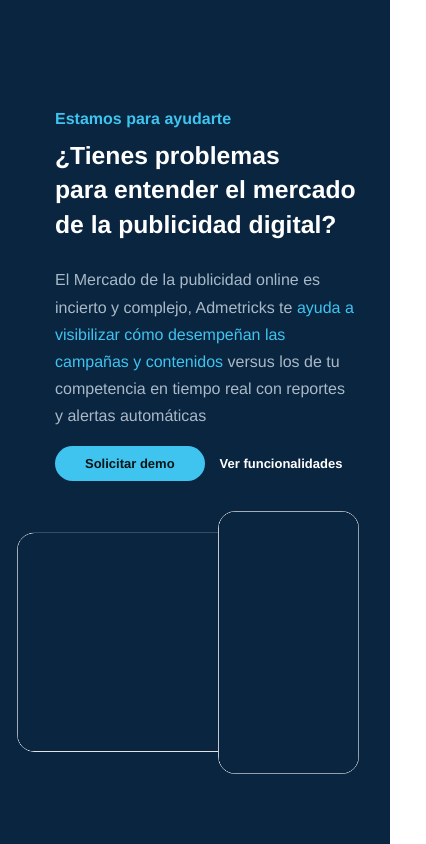
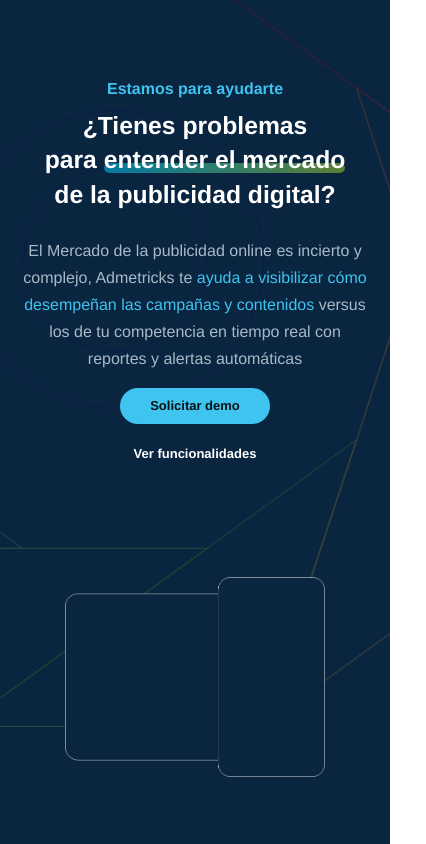
Before and after one commit to simonalvarado/admetricks-landing, a Vue app: page / in a window 390 px wide. Shown: the whole page, 426 px wide, since content can reach past the window. Built offline with nearby package versions, Linux system fonts and the light colour scheme.

Commit message:
update(*): adding background logo and adding responsive styles

```diff
--- a/src/App.vue
+++ b/src/App.vue
@@ -19,6 +19,10 @@
   -webkit-font-smoothing: antialiased;
   -moz-osx-font-smoothing: grayscale;
   color: #ffffff;
+  background-image: url("assets/logo.png");
+  background-repeat: no-repeat;
+  background-position: top -200px right -210px;
+  background-size: auto 110%;
   background-color: #0a2540;
   display: flex;
   justify-content: center;
--- a/src/components/HeroSection.vue
+++ b/src/components/HeroSection.vue
@@ -4,7 +4,7 @@
       <div class="hero-section__content col-md-6 d-flex flex-column justify-content-center">
         <p class="hero-section__description mb-2">Estamos para ayudarte</p>
         <h2 class="hero-section__title mb-4">
-          ¿Tienes problemas para&nbsp;entender&nbsp;el&nbsp;mercado<br>de la publicidad digital?
+          ¿Tienes problemas para&nbsp;<span class="underlined-text">entender el mercado</span><br>de la publicidad digital?
         </h2>
         <p class="hero-section__paragraph mb-3">
           El Mercado de la publicidad online es incierto y complejo, Admetricks te <span class="highlighted-word">ayuda a visibilizar cómo desempeñan las campañas y contenidos</span> versus los de tu competencia en tiempo real con reportes y alertas automáticas
@@ -33,7 +33,7 @@
 .hero-section {
   height: 100vh;
   margin: 0px;
-  max-width: 1200px;
+  max-width: 1500px;
 }
 .hero-section__content {
   padding: 37px 70px 30px 55px;
@@ -45,6 +45,13 @@
 .hero-section__title {
   font-weight: 600;
   line-height: 1.4;
+}
+.underlined-text {
+  white-space: nowrap;
+  background-image: url("../assets/underline.png");
+  background-repeat: no-repeat;
+  background-position: bottom;
+  background-size: 100% 38%;
 }
 .hero-section__paragraph {
   color: #a9b9c7;
@@ -72,4 +79,29 @@
   width: 100%;
   padding: 0px 55px 0px 5px;
 }
+@media (max-width: 768px) {
+  .row {
+    height: 100%;
+  }
+  .hero-section__content {
+    text-align: center;
+    padding: 30px 20px 0px 20px;
+  }
+  .hero-section__image {
+    align-items: center;
+  }
+  .hero-section__image img {
+    padding: 20px 20px;
+    width: 300px;
+  }
+  .hero-section_buttons {
+    display: flex;
+    flex-direction: column;
+    align-items: center;
+  }
+  .primary-button {
+    margin-right: 0px;
+    margin-bottom: 20px;
+  }
+}
 </style>
```
Also changed, not shown: src/assets/logo.png, src/assets/underline.png (added).
